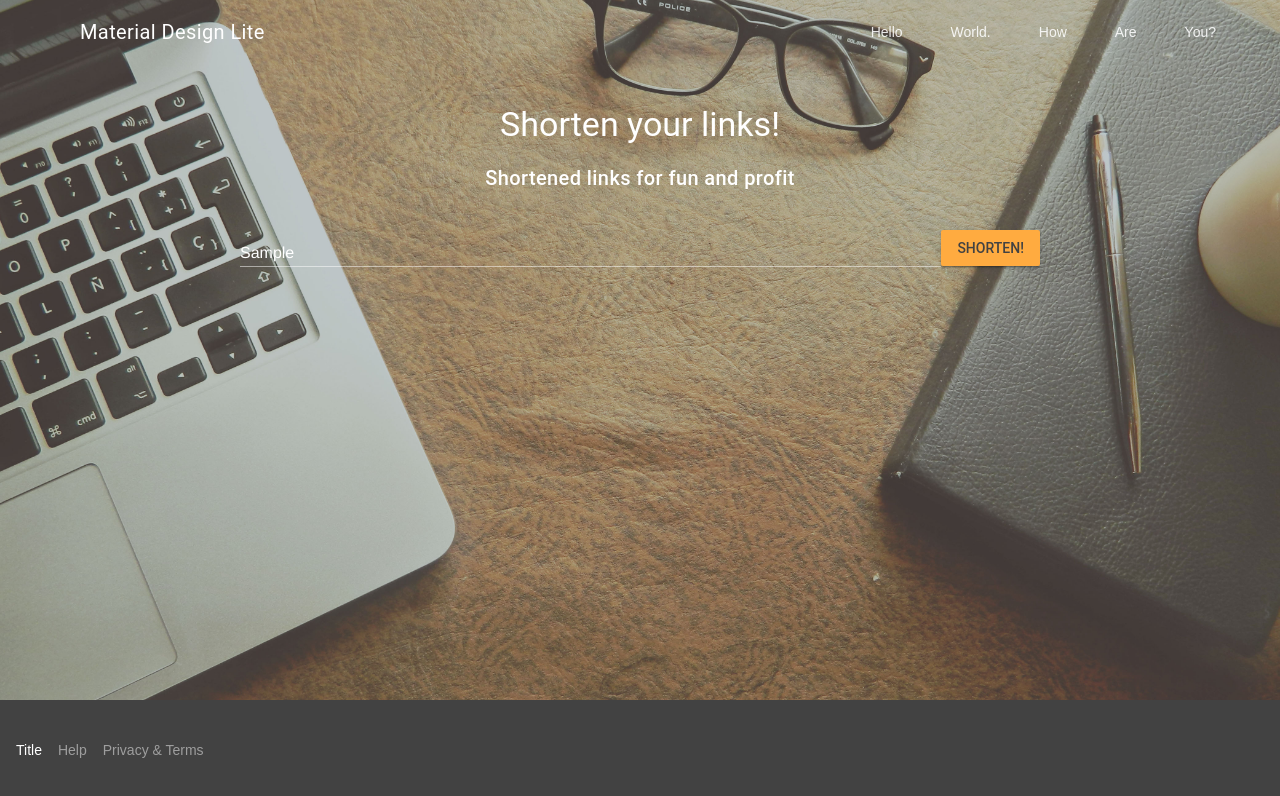
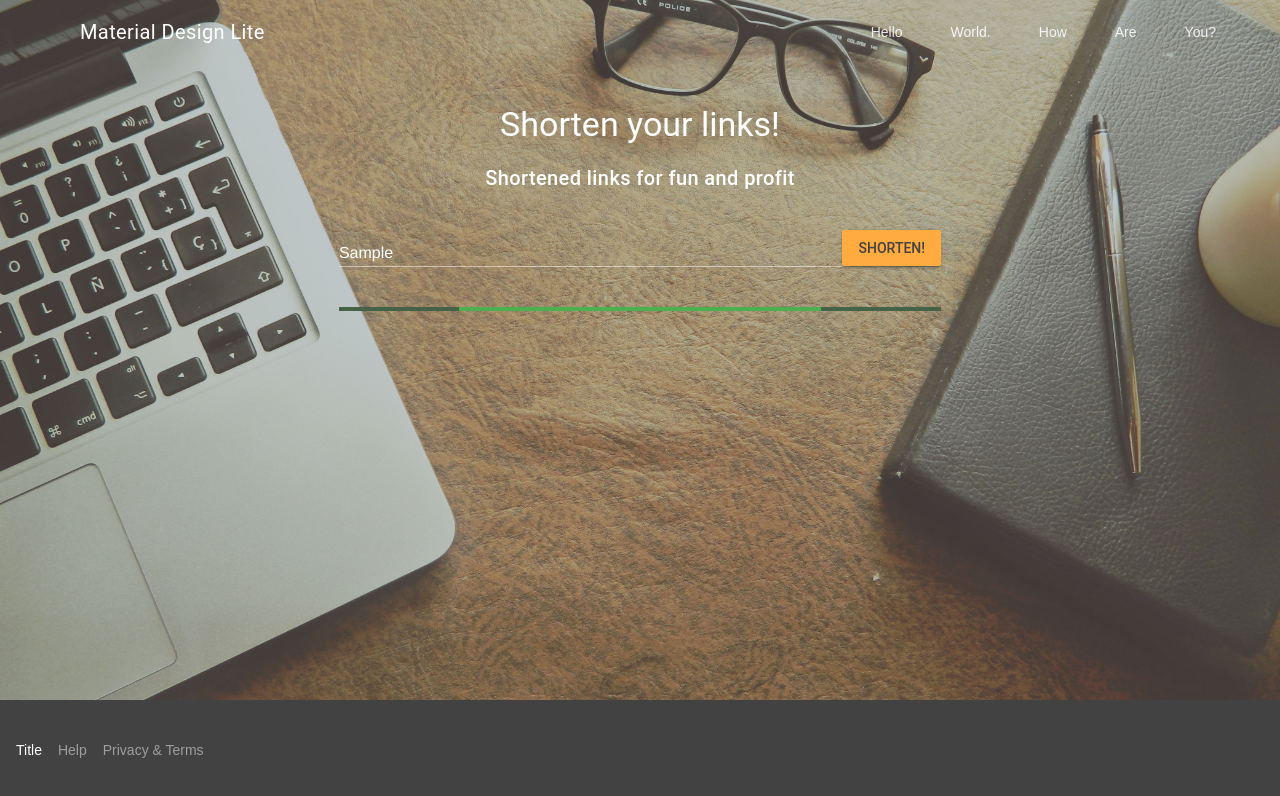
Before and after one commit to SeriousDron/shortly, a React (Create React App) app in the folder src/main/webapp/: page / in a window 1280 px wide. Both pictures are taken after typing "Sample" into the empty fields and a click on the button "SHORTEN!". Shown: the top 796 px of the page. Built offline with nearby package versions, Linux system fonts and the light colour scheme.

Commit message:
Working progressbar

```diff
--- /dev/null
+++ b/src/main/webapp/src/components/progressbar/ProgressBar.js
@@ -0,0 +1,17 @@
+import React, { Component} from 'react'
+import './progressbar.css'
+
+class ProgressBar extends Component
+{
+    componentDidMount() {
+        window.componentHandler.upgradeElements(document.querySelector('.shorten-progress'))
+    }
+
+    render() {
+        return (
+            <div className="mdl-progress mdl-js-progress mdl-progress__indeterminate shorten-progress" />
+        );
+    }
+}
+
+export default ProgressBar
--- /dev/null
+++ b/src/main/webapp/src/components/progressbar/progressbar.css
@@ -0,0 +1,4 @@
+.shorten-progress {
+    margin: 20px auto;
+    width: auto;
+}
--- a/src/main/webapp/src/components/shortenInput/ShortenInput.css
+++ b/src/main/webapp/src/components/shortenInput/ShortenInput.css
@@ -5,6 +5,7 @@
 }
 .shorten-textfield {
     flex-grow: 1;
+    width: auto;
 }
 .shorten-textfield input {
     border-color: rgba(255,255,255,0.5);
@@ -15,7 +16,3 @@
 .shorten-btn {
     margin: 10px 0;
 }
-
-.shorten-progress {
-    margin: 20px auto;
-}
--- a/src/main/webapp/src/components/shortenInput/ShortenInput.js
+++ b/src/main/webapp/src/components/shortenInput/ShortenInput.js
@@ -1,4 +1,5 @@
 import React, {Component} from "react";
+import ProgressBar from '../progressbar/ProgressBar'
 import "./ShortenInput.css";
 
 class ShortenInput extends Component
@@ -16,8 +17,8 @@ class ShortenInput extends Component
     }
 
     handleSubmit(event) {
+        event.preventDefault();
         this.setState({ inProgress: true });
-        event.preventDefault();
     }
 
     render() {
@@ -32,8 +33,7 @@ class ShortenInput extends Component
                     Shorten!
                 </button>
             </form>
-            {this.state.inProgress ? <div id="p2"
-                                          className="mdl-progress mdl-js-progress mdl-progress__indeterminate shorten-progress"/> : null }
+            {this.state.inProgress && <ProgressBar /> }
         </div>
         )
     }
```
